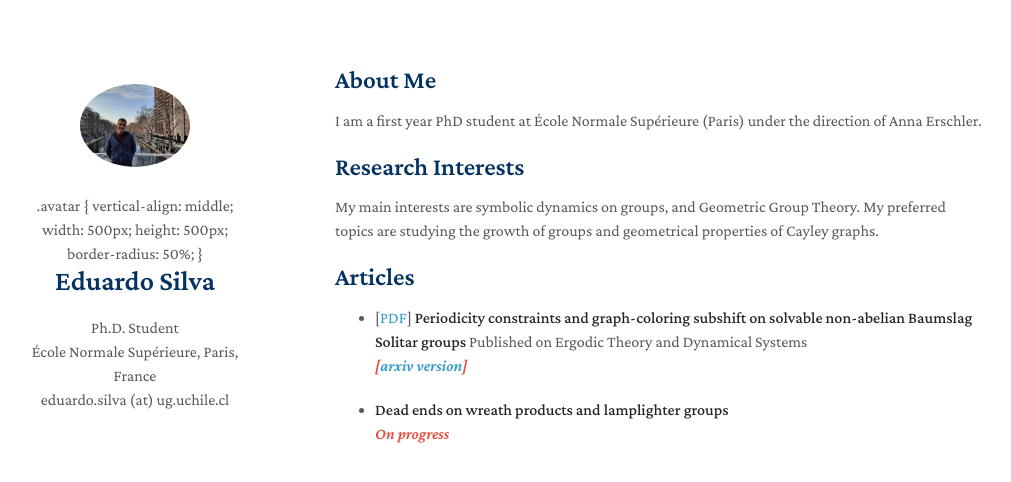
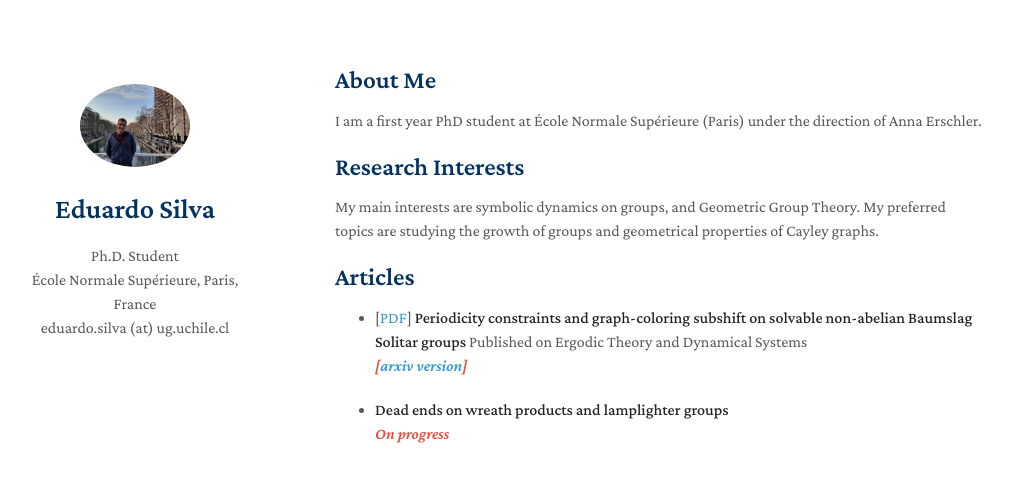
Before and after one commit to edoasd/esilvaa, a Jekyll site: the page built from index.md, in a window 1280 px wide. Shown: the top 482 px of the page, without its empty margins (135-1146 px from the left). Built offline with Jekyll 4.4.1, drawn with Linux system fonts in a browser that asks for light colours; nearby versions of some CDN libraries; a style sheet for code colours, icons or effects is not loaded.

Commit message:
Update homepage.html

```diff
--- a/_layouts/homepage.html
+++ b/_layouts/homepage.html
@@ -32,12 +32,6 @@
         {% if site.avatar %}
         <a class="image avatar"><img src="{{site.avatar}}" alt="avatar" onContextMenu="return false" /></a>
         {% endif %}
-        .avatar {
-        vertical-align: middle;
-        width: 500px;
-        height: 500px;
-        border-radius: 50%;
-        }
         <h1>{{ site.title }}</h1>
 
         {% if site.position %}
```
